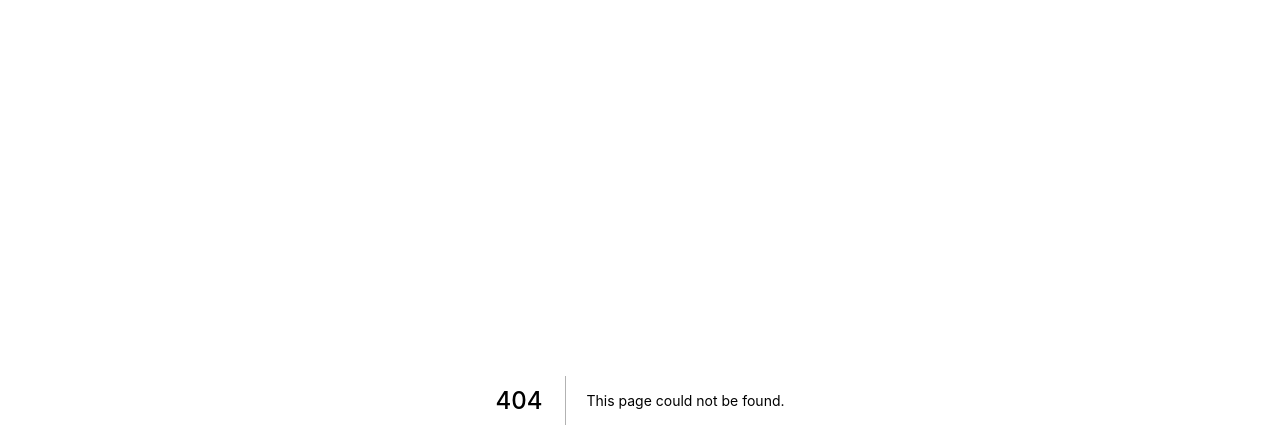
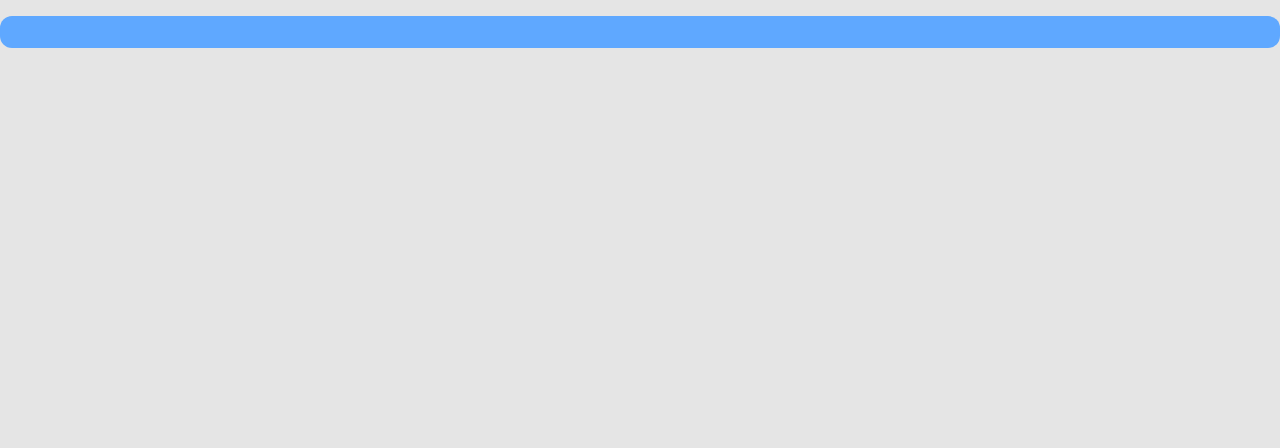
Before and after one commit to OpusJoao/getsemani-tesouraria, a Next.js app: page /components/button in a window 1280 px wide. Before the commit this address had no page. Shown: the top 448 px of the page. Built offline with nearby package versions, Linux system fonts and the light colour scheme.

Commit message:
feat: component button

```diff
--- /dev/null
+++ b/pages/components/button/index.js
@@ -0,0 +1,44 @@
+import {CopyToClipboard} from 'react-copy-to-clipboard'
+import { useState } from 'react'
+export default function Button({link = '', ableToCopy = false, text, textToCopy='', margin = '1rem 0', width = '100%', bgColor = '#5FA8FF', color = '#FFF'}){
+  const [state,setState] = useState({
+    isCopied: false
+  })
+  function makeButton(text){
+    return     <button
+      style={
+        {
+          width,
+          backgroundColor: bgColor,
+          borderRadius: 12,
+          color,
+          padding: '1rem',
+          borderStyle: 'none',
+          margin,
+          fontSize: '14pt',
+          cursor: 'pointer'
+        }
+      }
+    >{state.isCopied ? 'Copiado!': text}</button>
+
+  }
+  return(
+    <>
+    {link.length > 0 && <a href={link}>
+    {makeButton(text)}
+    </a>}
+
+    {link.length == 0 && ableToCopy &&
+      <CopyToClipboard
+      text={textToCopy}
+      onCopy={()=>{setState({isCopied: true})}}>
+        {makeButton(text)}
+      </CopyToClipboard>
+
+    }
+
+{link.length == 0 && !ableToCopy && makeButton(text)}
+
+    </>
+  )
+}
```
